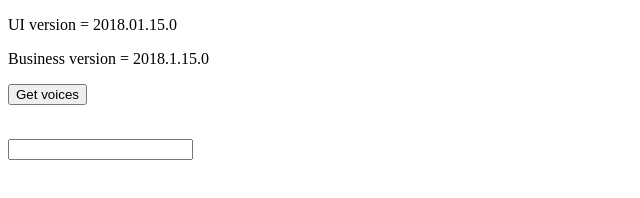
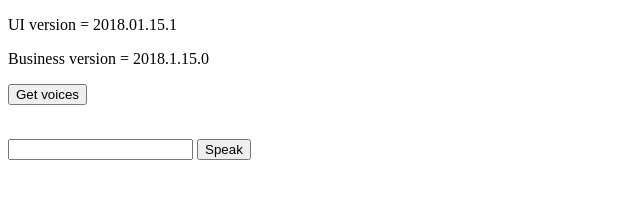
Before and after one commit to Adrian1694/Adrian1694.github.io, a plain HTML site: page js/synt.html in a window 1280 px wide. Shown: the whole page, without its empty margins (0-640 px from the left). Drawn offline with Linux system fonts and the light colour scheme.

Commit message:
Synt speak

```diff
--- a/js/synt.html
+++ b/js/synt.html
@@ -4,13 +4,14 @@
 
 <body>
 
-<p>UI version = 2018.01.15.0</p>
+<p>UI version = 2018.01.15.1</p>
 <p id = "id_business_version"></p>
 
 <button type = "button" onclick = "on_get_voices()">Get voices</button>
 <p id = "id_voices"></p>
 </br>
 <input type = "text" id = "id_text"?</input>
+<button type = "button" onclick = "speak()">Speak</button>
 
 <script src = "synt.js">
 
```
